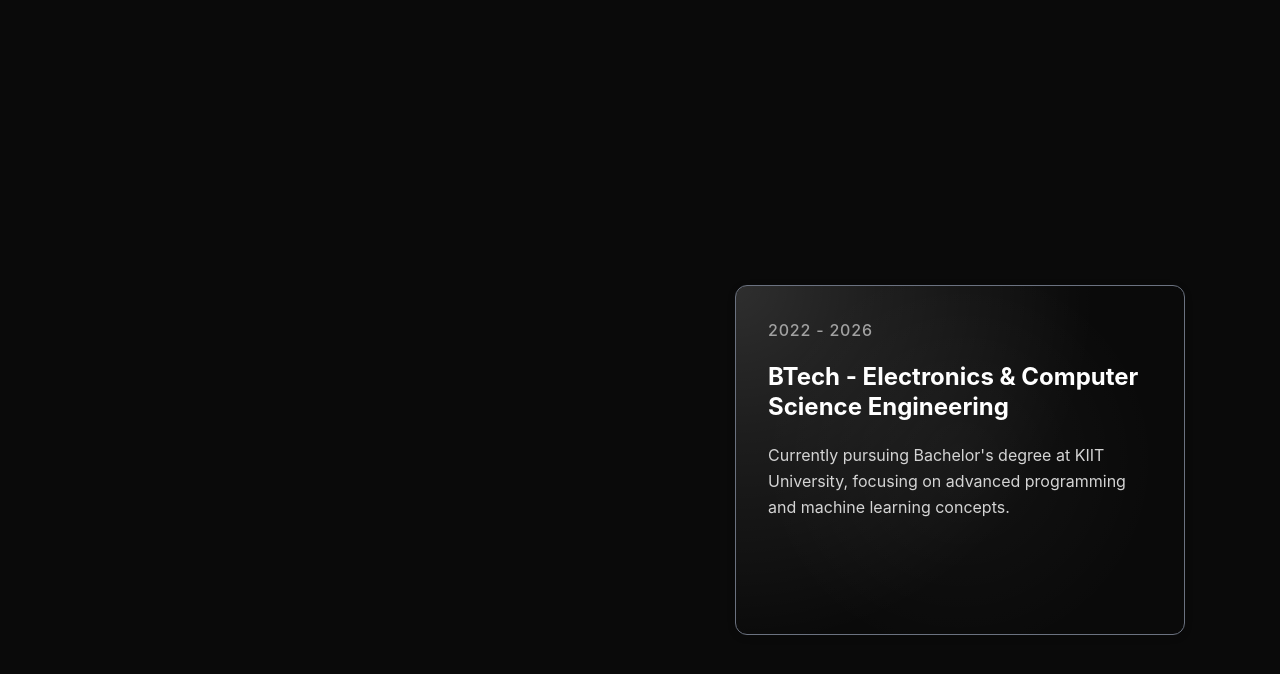
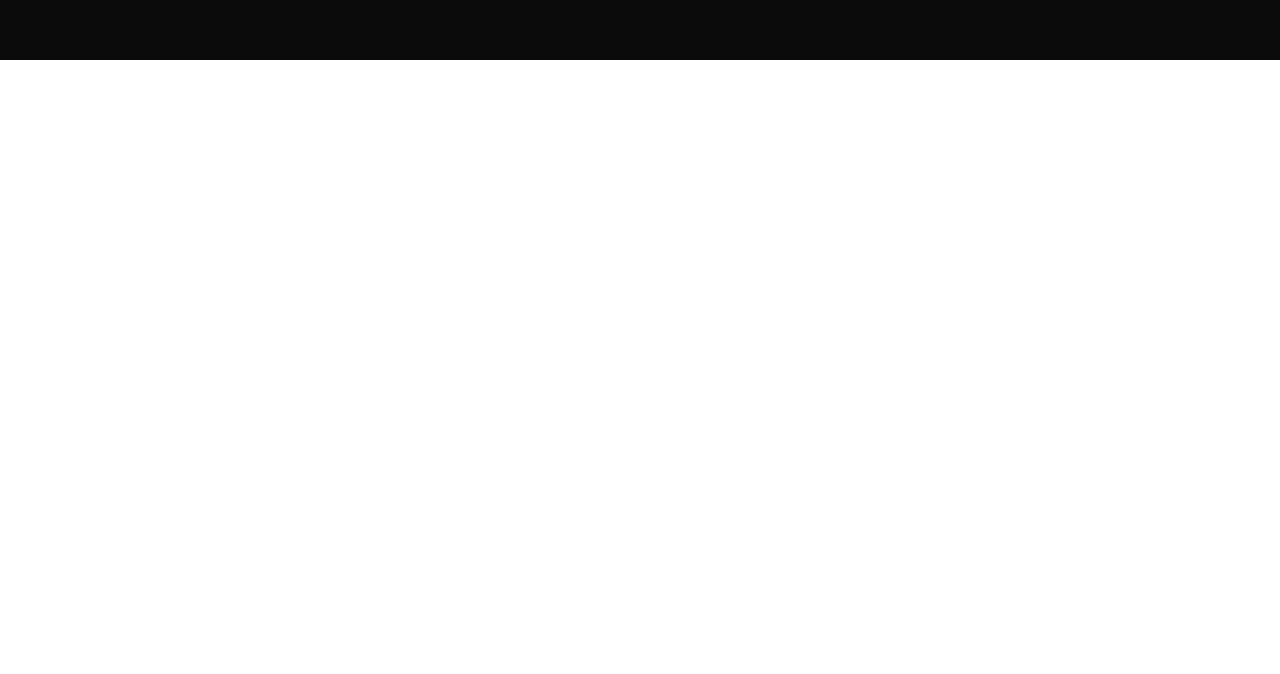
Before and after one commit to madhurya-ops/portfolio, a Next.js app in the folder my-app/: page /experience in a window 1280 px wide. Shown: the part 4740-5414 px from the top of the page. After the commit the page ends 4800 px from the top, so only its background shows below. Built offline with nearby package versions, Linux system fonts and the light colour scheme; a web font is replaced by a local one.

Commit message:
Minor Fixes

```diff
--- a/my-app/components/pages/ExperiencePage.tsx
+++ b/my-app/components/pages/ExperiencePage.tsx
@@ -77,15 +77,6 @@ const timelineData: TimelineItem[] = [
     description: "Spearheaded the development of a digital platform aimed to empower India's 140M+ senior citizens, focusing on service accessibility and community engagement.",
     details: "Analyzed 20+ key user and service data points to drive insights that improved platform design and usability for the elderly. Acquired practical knowledge of data governance, user-centric design, and cross-functional collaboration to create inclusive digital solutions for elderly users.",
     skills: ["Data Science", "Python", "Data Governance", "User-Centric Design", "Analytics"],
-    link: "https://drive.google.com/file/d/1neP9jAwtsWXcUqXdObqMfTG50CgonOBv/view?usp=sharing",
-  },
-  {
-    id: "8",
-    tagline: "2022 - 2026",
-    heading: "BTech - Electronics & Computer Science Engineering",
-    description: "Currently pursuing Bachelor's degree at KIIT University, focusing on advanced programming and machine learning concepts.",
-    details: "Comprehensive coursework covering Python, Java, HTML, CSS, JavaScript, ReactJs, NodeJs, MySQL, C programming, Machine Learning, Deep Learning, Computer Vision, DSA, OOP, DBMS, OS, Probability & Statistics, and emerging technologies like LLM and RAG systems.",
-    skills: ["Python", "Java", "JavaScript", "ReactJs", "NodeJs", "MySQL", "Machine Learning", "Deep Learning", "Computer Vision", "DSA"],
     link: "https://drive.google.com/file/d/1neP9jAwtsWXcUqXdObqMfTG50CgonOBv/view?usp=sharing",
   },
 ]
```
